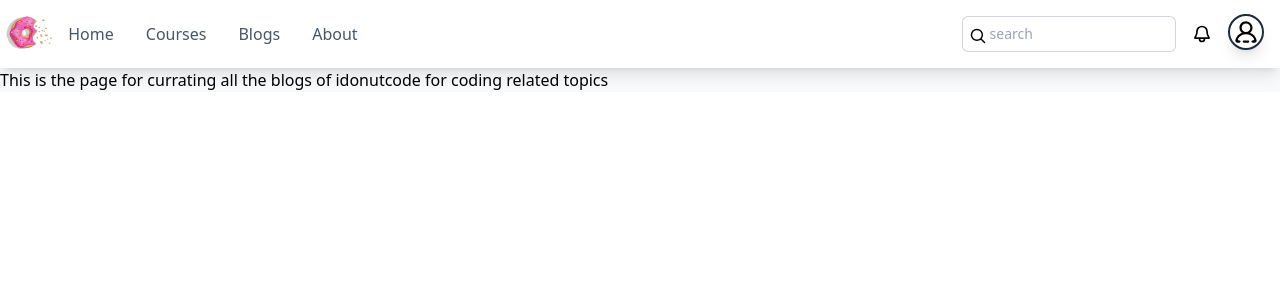
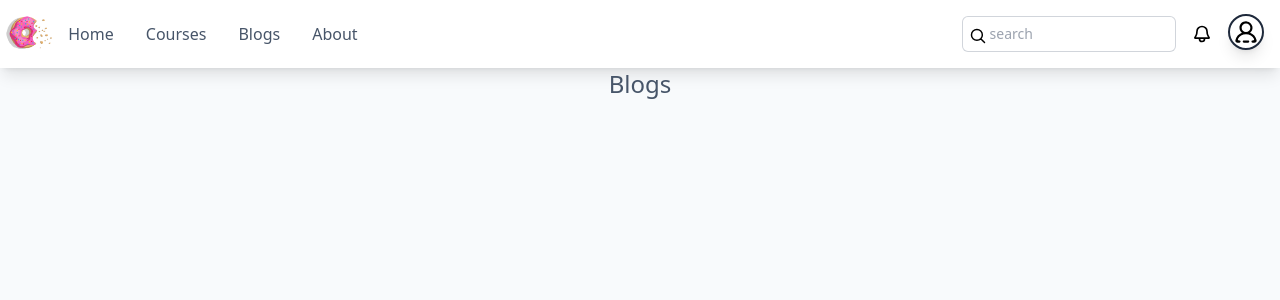
Before and after one commit to codewithcherry/Idonutcode_website_vite, a React (Vite) app: page /blogs in a window 1280 px wide. Shown: the top 300 px of the page. Built offline with nearby package versions, Linux system fonts and the light colour scheme; no server answers.

Commit message:
edit the blogs main page with updated styling added heading to the coponent

```diff
--- a/src/Components/Blogs/Blogs.jsx
+++ b/src/Components/Blogs/Blogs.jsx
@@ -2,8 +2,10 @@ import React from 'react'
 
 const Blogs = () => {
   return (
-    <div  className='container'>
-      This is the page for currating all the blogs of idonutcode for coding related topics
+    <div  className='h-screen'>
+      <div>
+        <div className='text-2xl text-slate-600 text-center font-medium'>Blogs</div>
+      </div>
     </div>
   )
 }
```
